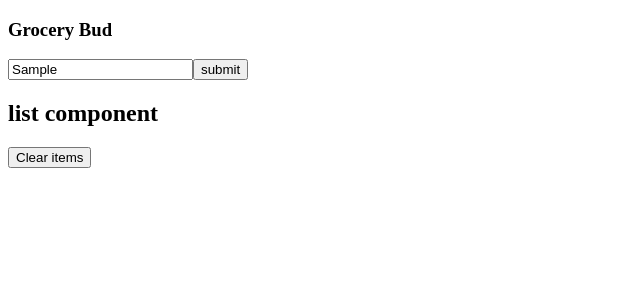
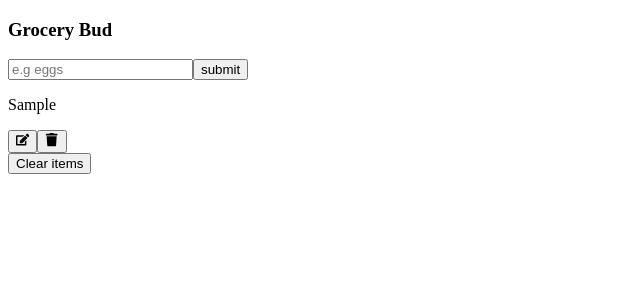
Before and after one commit to jilian-tenerife/Grocery-Bud, a React (Vite) app in the folder grocery-bud/: page / in a window 1280 px wide. Both pictures are taken after typing "Sample" into the empty fields and a click on the button "submit". Shown: the top 300 px of the page, without its empty margins (0-640 px from the left). Built offline with nearby package versions, Linux system fonts and the light colour scheme.

Commit message:
Adding items to list

```diff
--- a/grocery-bud/src/App.jsx
+++ b/grocery-bud/src/App.jsx
@@ -11,7 +11,17 @@
 
   const handleSubmit = (e) => {
     e.preventDefault();
-    console.log("hello")
+    if(!name) {
+      //display alert
+    }
+    else if (name && isEditing){
+
+    }
+    else{
+      const newItem = {id: new Date().getTime().toString(), title:name}
+      setList([...list, newItem]);
+      setName('')
+    }
   }
   return (
     <section className="section-center">
@@ -25,10 +35,13 @@
           </button>
         </div>
       </form>
-      <div className="grocery-container">
-        <List />
+      {list.length > 0 &&(
+        <div className="grocery-container">
+        <List items = {list}/>
         <button className="clr-btn">Clear items</button>
       </div>
+      )}
+
     </section>
   )
 }
--- a/grocery-bud/src/List.jsx
+++ b/grocery-bud/src/List.jsx
@@ -1,8 +1,24 @@
 import React from "react";
 import {FaEdit , FaTrash} from 'react-icons/fa'
 
-const List = () => {
-    return <h2>list component</h2>
+const List = ({items}) => {
+    return <div className="grocery-list">
+        {items.map((item)=>{
+            const {id, title} = item;
+            return <article key={id} className="grocery-item">
+                <p className="title">{title}</p>
+                <div className="btn-container">
+                    <button type="button" className="edit-button">
+                        <FaEdit/>
+                    </button>
+                    <button type="button" className="del-button">
+                        <FaTrash/>
+                    </button>
+                </div>
+            </article>
+
+        })}
+    </div>
 }
 
 export default List
```
